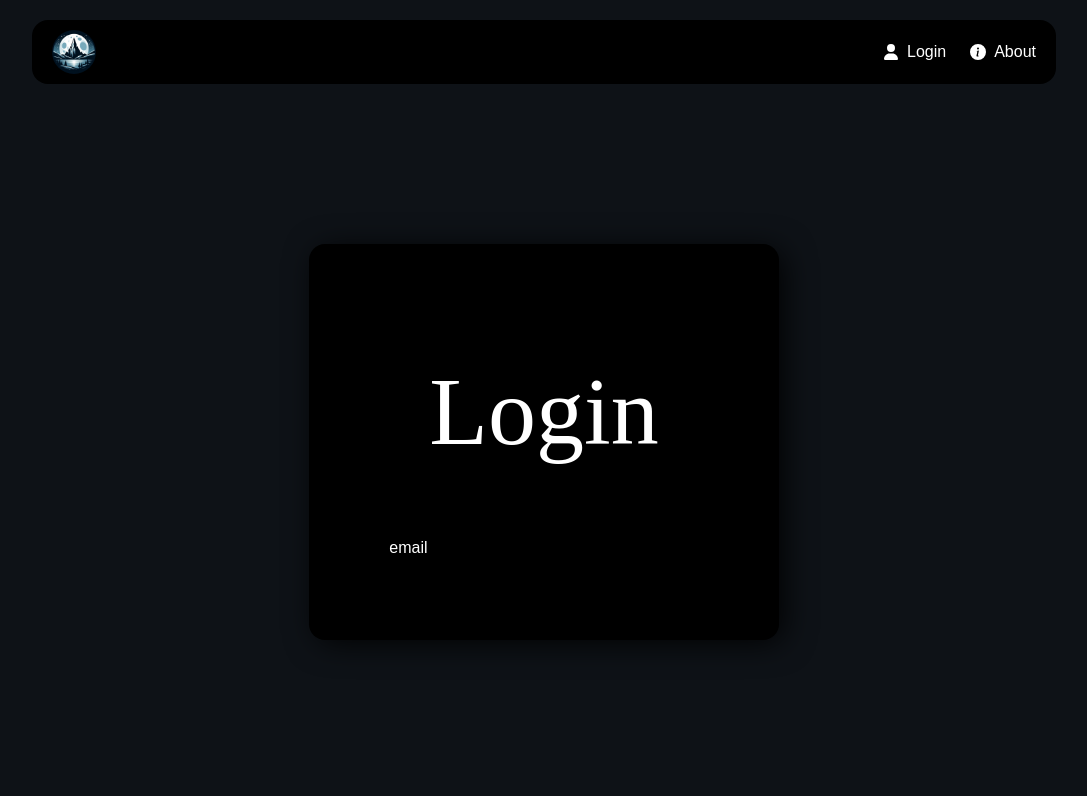
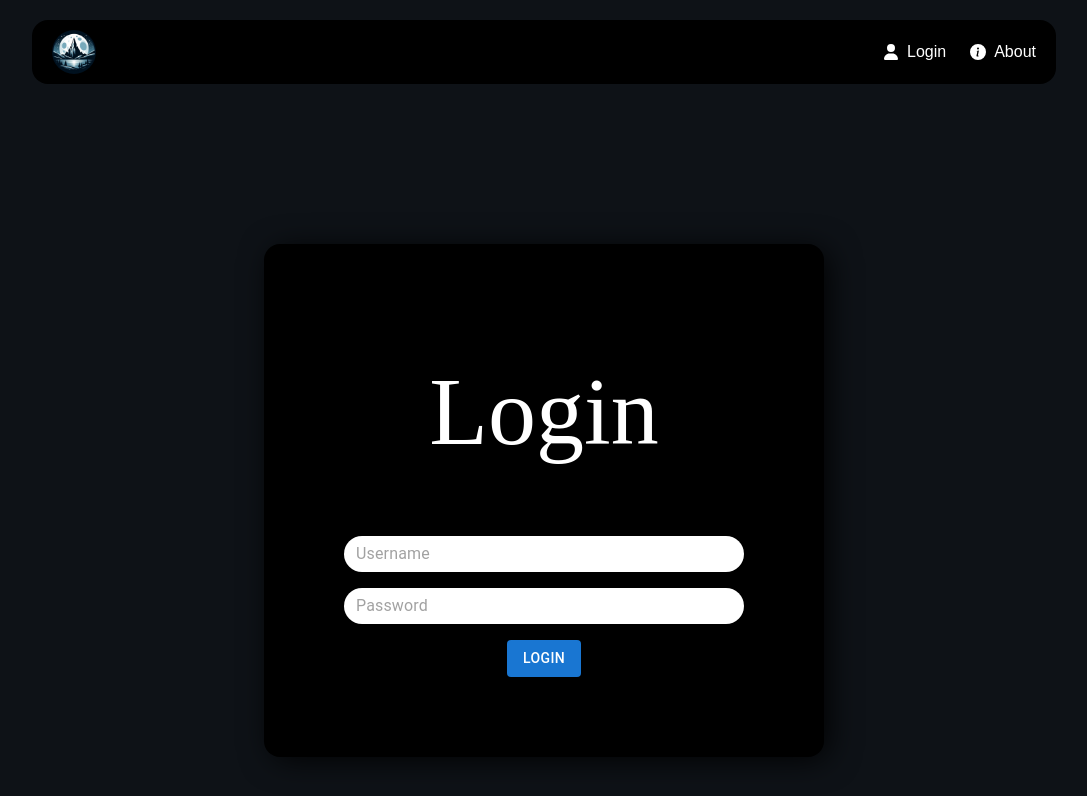
Before and after one commit to keeeper85/Gaminatorium-frontend, a React (Vite) app: page /login in a window 1280 px wide. Shown: the top 796 px of the page, without its empty margins (96-1183 px from the left). Built offline with nearby package versions, Linux system fonts and the light colour scheme; a web font is replaced by a local one.

Commit message:
feat: add form MUI

```diff
--- a/src/core/Login/LoginForm.tsx
+++ b/src/core/Login/LoginForm.tsx
@@ -1,10 +1,61 @@
+import {useState} from "react";
+import {Box, Button, InputBase, Paper} from "@mui/material";
 
-function LoginForm()  {
+function LoginForm() {
+    const [username, setUsername] = useState('');
+    const [password, setPassword] = useState('');
+
+    const handleSubmit = (event: any) => {
+        event.preventDefault();
+        // Tutaj można dodać logikę logowania
+        console.log('Username:', username, 'Password:', password);
+    };
+
     return (
-<>
-<span>email </span>
-    </>
-    )
+        <Box
+            component="form"
+            sx={{
+                display: 'flex',
+                flexDirection: 'column',
+                alignItems: 'center',
+                justifyContent: 'center'
+            }}
+            noValidate
+            autoComplete="off"
+            onSubmit={handleSubmit}
+        >
+            <Paper
+                component="form"
+                sx={{ p: '2px 4px', display: 'flex', alignItems: 'center', width: 400 }}
+                style={{borderRadius: '25px'}}
+            >
+                <InputBase
+                    sx={{ ml: 1, flex: 1 }}
+                    placeholder="Username"
+                    inputProps={{ 'aria-label': 'enter your username' }}
+                    value={username}
+                    onChange={e => setUsername(e.target.value)}
+                />
+            </Paper>
+            <Paper
+                component="form"
+                sx={{ p: '2px 4px', display: 'flex', alignItems: 'center', width: 400, mt: 2 }}
+                style={{borderRadius: '25px'}}
+            >
+                <InputBase
+                    sx={{ ml: 1, flex: 1 }}
+                    type="password"
+                    placeholder="Password"
+                    inputProps={{ 'aria-label': 'enter your password' }}
+                    value={password}
+                    onChange={e => setPassword(e.target.value)}
+                />
+            </Paper>
+            <Button type="submit" variant="contained" sx={{ mt: 2 }}>
+                Login
+            </Button>
+        </Box>
+    );
 }
 
 export default LoginForm
```
